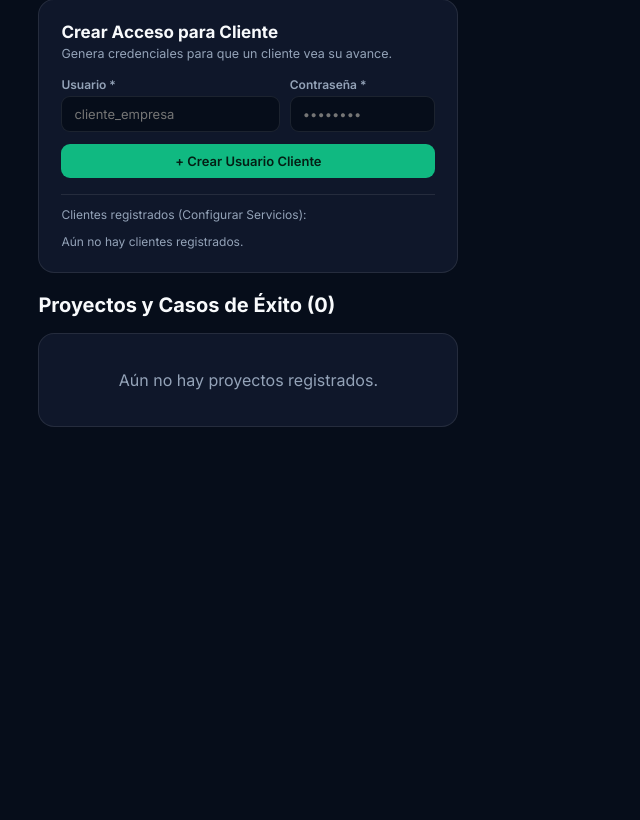
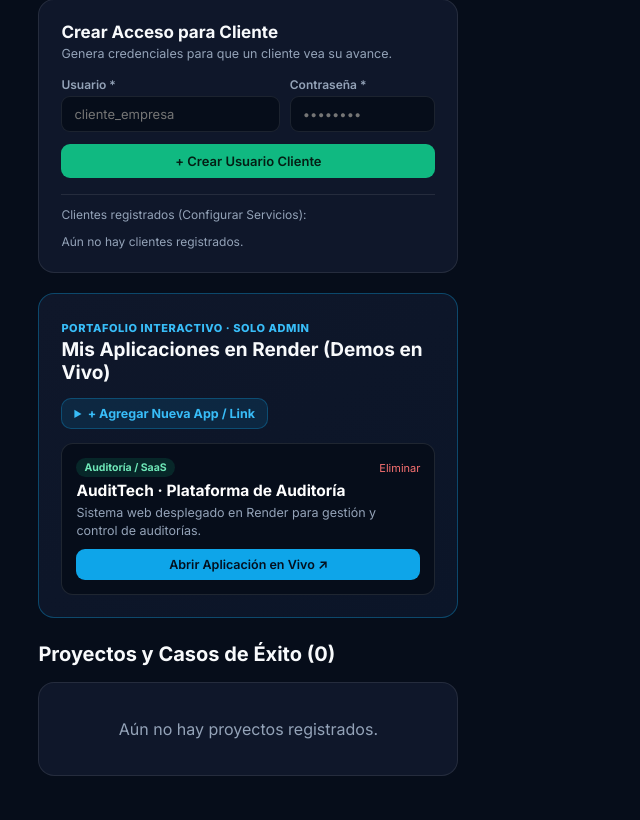
Before and after one commit to hccomputer1105/solucioneshc, a Django app: page /dashboard/ in a window 1280 px wide. Shown: the part 835-1655 px from the top of the page, without its empty margins (0-640 px from the left). Before the commit the page ends 1262 px from the top, so only its background shows below. Run offline with Django 5.2, Linux system fonts and the light colour scheme; the visitor is signed in with stand-in values (Sample User, id 1); data comes from the database, SQL or seed files in the repository; data that the repository does not hold is empty.

Commit message:
Listo para produccion en Render con nuevos botones

```diff
--- a/proyectos/models.py
+++ b/proyectos/models.py
@@ -203,3 +203,23 @@ class ReportePagoPublicidad(models.Model):
 
     class Meta:
         ordering = ['-fecha_reporte']
+
+class AppDemoRender(models.Model):
+    nombre = models.CharField(max_length=120, help_text="Ej: AuditTech - Sistema de Auditoría")
+    url = models.URLField(help_text="Ej: https://audittech.onrender.com/cuentas/login/")
+    descripcion = models.CharField(max_length=250, blank=True, default="")
+    credenciales_demo = models.CharField(
+        max_length=150,
+        blank=True,
+        default="",
+        help_text="Opcional: Usuario/clave de prueba para tus demos en vivo"
+    )
+    categoria = models.CharField(max_length=80, default="SaaS / Web App")
+    orden = models.PositiveIntegerField(default=1)
+    creado = models.DateTimeField(auto_now_add=True)
+
+    class Meta:
+        ordering = ['orden', '-creado']
+
+    def __str__(self):
+        return f"{self.nombre} ({self.url})"
--- a/proyectos/urls.py
+++ b/proyectos/urls.py
@@ -20,4 +20,5 @@ urlpatterns = [
     path("validar-pago-pub/<int:pago_id>/<str:accion>/", views.admin_validar_pago_pub, name="admin_validar_pago_pub"),
     path("mi-publicidad/", views.cliente_editar_publicidad, name="cliente_editar_publicidad"),
     path("reportar-pago-pub/", views.cliente_reportar_pago_pub, name="cliente_reportar_pago_pub"),
+    path("eliminar-app-demo/<int:pk>/", views.eliminar_app_demo, name="eliminar_app_demo"),
 ]
--- a/proyectos/views.py
+++ b/proyectos/views.py
@@ -12,6 +12,7 @@ from .models import (
     ReportePagoTarjeta,
     PublicidadBanner,
     ReportePagoPublicidad,
+    AppDemoRender,
 )
 
 
@@ -116,6 +117,17 @@ def dashboard_view(request):
                     mensaje = f"Acceso creado para el cliente '{nuevo_user}'."
                 else:
                     mensaje = f"El usuario '{nuevo_user}' ya existe."
+
+        elif accion == "crear_app_demo":
+            AppDemoRender.objects.create(
+                nombre=request.POST.get("app_nombre", "").strip(),
+                url=request.POST.get("app_url", "").strip(),
+                descripcion=request.POST.get("app_descripcion", "").strip(),
+                credenciales_demo=request.POST.get("app_credenciales", "").strip(),
+                categoria=request.POST.get("app_categoria", "SaaS / Render").strip(),
+            )
+            return redirect("dashboard")
+
         else:
             cliente_id = request.POST.get("cliente_usuario")
             usuario_asignado = User.objects.filter(id=cliente_id).first() if cliente_id else None
@@ -139,11 +151,23 @@ def dashboard_view(request):
     pagos_pendientes = ReportePagoTarjeta.objects.filter(estado="pendiente")
     pagos_pub_pendientes = ReportePagoPublicidad.objects.filter(estado="pendiente")
 
+    if not AppDemoRender.objects.exists():
+        AppDemoRender.objects.create(
+            nombre="AuditTech · Plataforma de Auditoría",
+            url="https://audittech.onrender.com/cuentas/login/",
+            descripcion="Sistema web desplegado en Render para gestión y control de auditorías.",
+            categoria="Auditoría / SaaS",
+            orden=1,
+        )
+
+    apps_demo = AppDemoRender.objects.all()
+
     return render(request, "dashboard.html", {
         "proyectos": proyectos,
         "clientes": clientes,
         "pagos_pendientes": pagos_pendientes,
         "pagos_pub_pendientes": pagos_pub_pendientes,
+        "apps_demo": apps_demo,
         "mensaje": mensaje,
     })
 
@@ -399,3 +423,11 @@ def cliente_reportar_pago_pub(request):
             comprobante=request.FILES.get("comprobante"),
         )
     return redirect("dashboard")
+
+@login_required(login_url="/login/")
+def eliminar_app_demo(request, pk):
+    if not request.user.is_staff:
+        return redirect("dashboard")
+    app_demo = get_object_or_404(AppDemoRender, pk=pk)
+    app_demo.delete()
+    return redirect("dashboard")
--- a/templates/dashboard.html
+++ b/templates/dashboard.html
@@ -461,6 +461,53 @@
     {% endif %}
     <!-- LISTADO DE PROYECTOS -->
     <section>
+      <!-- SECCIÓN EXCLUSIVA ADMIN GENERAL: MIS APPS Y DEMOS EN RENDER -->
+      <div class="panel-box" style="margin-bottom: 24px; border: 1px solid rgba(14, 165, 233, 0.35); background: linear-gradient(145deg, #0F172A, #0B1528);">
+        <div style="display:flex; justify-content:space-between; align-items:center; flex-wrap:wrap; gap:10px; margin-bottom:14px;">
+          <div>
+            <span style="font-size:11px; font-weight:800; color:#38BDF8; letter-spacing:0.05em;">PORTAFOLIO INTERACTIVO · SOLO ADMIN</span>
+            <h2 style="font-size:19px; margin-top:2px;">Mis Aplicaciones en Render (Demos en Vivo)</h2>
+          </div>
+          <details style="background:rgba(14,165,233,0.12); border:1px solid rgba(14,165,233,0.3); border-radius:10px; padding:7px 12px;">
+            <summary style="cursor:pointer; font-size:12.5px; font-weight:700; color:#38BDF8;">+ Agregar Nueva App / Link</summary>
+            <form method="POST" style="margin-top:12px; display:grid; gap:8px; min-width:280px;">
+              {% csrf_token %}
+              <input type="hidden" name="accion" value="crear_app_demo">
+              <input type="text" name="app_nombre" placeholder="Nombre (Ej: AuditTech)" required>
+              <input type="url" name="app_url" placeholder="https://tu-app.onrender.com/..." required>
+              <input type="text" name="app_categoria" placeholder="Categoría (Ej: Auditoría / ERP)" value="SaaS / Render">
+              <input type="text" name="app_descripcion" placeholder="Breve descripción para presentar al cliente">
+              <input type="text" name="app_credenciales" placeholder="Credenciales demo (Opcional: user / pass)">
+              <button type="submit" class="btn btn-cyan" style="justify-content:center; padding:8px 12px; font-size:12.5px;">Guardar App en Panel</button>
+            </form>
+          </details>
+        </div>
+
+        <div style="display:grid; grid-template-columns: repeat(auto-fit, minmax(260px, 1fr)); gap:12px;">
+          {% for app in apps_demo %}
+            <div style="background:#060D1A; border:1px solid rgba(255,255,255,0.1); border-radius:12px; padding:14px; display:flex; flex-direction:column; justify-content:space-between; gap:10px;">
+              <div>
+                <div style="display:flex; justify-content:space-between; align-items:center; gap:6px; margin-bottom:4px;">
+                  <span style="font-size:10.5px; font-weight:700; padding:3px 8px; border-radius:99px; background:rgba(16,185,129,0.15); color:#6EE7B7;">{{ app.categoria }}</span>
+                  <a href="{% url 'eliminar_app_demo' app.id %}" onclick="return confirm('¿Quitar esta aplicación de tu lista?');" style="color:#F87171; font-size:11px; text-decoration:none;">Eliminar</a>
+                </div>
+                <h3 style="font-size:15.5px; color:#FFFFFF; margin-bottom:4px;">{{ app.nombre }}</h3>
+                {% if app.descripcion %}
+                  <p style="font-size:12.5px; color:#94A3B8; line-height:1.4;">{{ app.descripcion }}</p>
+                {% endif %}
+                {% if app.credenciales_demo %}
+                  <div style="margin-top:6px; font-size:11.5px; padding:5px 8px; border-radius:6px; background:rgba(255,255,255,0.05); color:#CBD5E1;">
+                    <strong>Acceso Demo:</strong> {{ app.credenciales_demo }}
+                  </div>
+                {% endif %}
+              </div>
+              <a href="{{ app.url }}" target="_blank" rel="noopener" class="btn btn-cyan" style="width:100%; justify-content:center; padding:8px 12px; font-size:12.5px;">
+                Abrir Aplicación en Vivo ↗
+              </a>
+            </div>
+          {% endfor %}
+        </div>
+      </div>
       <h2 style="font-size:20px; margin-bottom:16px;">Proyectos y Casos de Éxito ({{ proyectos|length }})</h2>
 
       <div class="project-list">
```
Also changed, not shown: proyectos/migrations/0006_appdemorender.py (added).
